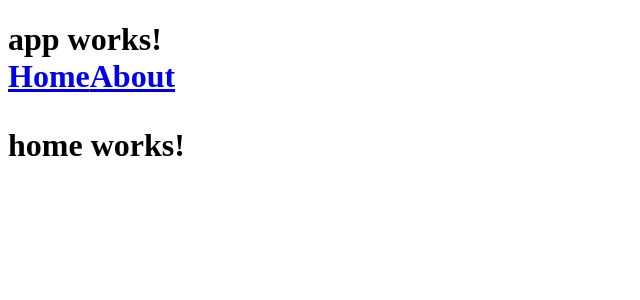
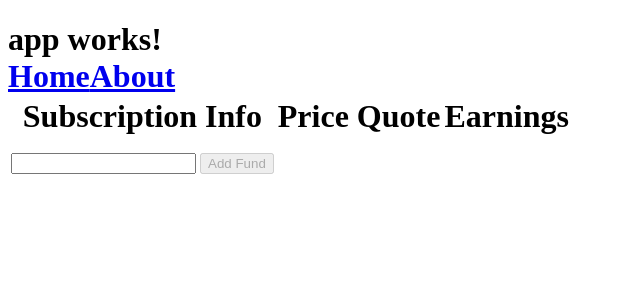
Before and after one commit to zone-live/social-basket, an Angular app: page / in a window 1280 px wide. Shown: the top 300 px of the page, without its empty margins (0-640 px from the left). Built offline with nearby package versions, Linux system fonts and the light colour scheme.

Commit message:
addSocial funcion in progress

```diff
--- /dev/null
+++ b/src/app/home/fund.ts
@@ -0,0 +1,12 @@
+export class Fund {
+
+  constructor(
+    public isin: string,
+    public name: string,
+    public subs_date: string,
+    public up_number: number,
+    public up_quote: number,
+    public value: number
+  ) {  }
+
+}
--- a/src/app/home/home.component.html
+++ b/src/app/home/home.component.html
@@ -1,3 +1,34 @@
-<p>
-  home works!
-</p>
+<div>
+    <form (submit)="addFund($event)">
+
+        <table>
+            <thead>
+                <tr>
+                    <th colspan="6">Subscription Info</th>
+                    <th colspan="2">Price Quote</th>
+                    <th colspan="5">Earnings</th>
+                </tr>
+            </thead>
+            <tbody>
+                <tr>
+                    <td>
+                        <input [(ngModel)]="newFund" name="newFund">
+                    </td>
+                    <td><button  type="submit" [disabled]="newFund===''">Add Fund</button></td>
+                </tr>
+                <!-- <td><input type="checkbox" class="checkbox" [(ngModel)]="todo.completed" /></td> -->
+                <tr *ngFor="let fund of funds; let i=index">
+                    {{ fund.newFund }}
+                </tr>
+            </tbody>
+        </table>
+
+
+
+
+    </form>
+</div>
+
+<div [hidden]="!newFund">
+  {{ newFund }}
+</div>
--- a/src/app/home/home.component.ts
+++ b/src/app/home/home.component.ts
@@ -1,15 +1,36 @@
 import { Component, OnInit } from '@angular/core';
+import { Fund }    from './fund';
 
 @Component({
   selector: 'app-home',
   templateUrl: './home.component.html',
   styleUrls: ['./home.component.css']
 })
+
 export class HomeComponent implements OnInit {
 
-  constructor() { }
+    newFund: any;
+    funds: any;
+    fundObj: any;
 
-  ngOnInit() {
-  }
+    constructor() {
+        this.newFund = '';
+        this.funds = [];
+    }
 
+    ngOnInit() {
+    }
+
+    addFund(event) {
+        this.fundObj = {
+            newFund: this.newFund
+        }
+        this.funds.push(this.fundObj);
+        this.newFund = '';
+        event.preventDefault();
+    }
+
+    //model = new Fund('isin', 'name', 'subs_date', 2, 31, 10 );
+
+    //get diagnostic() { return JSON.stringify(this.model); }
 }
```
